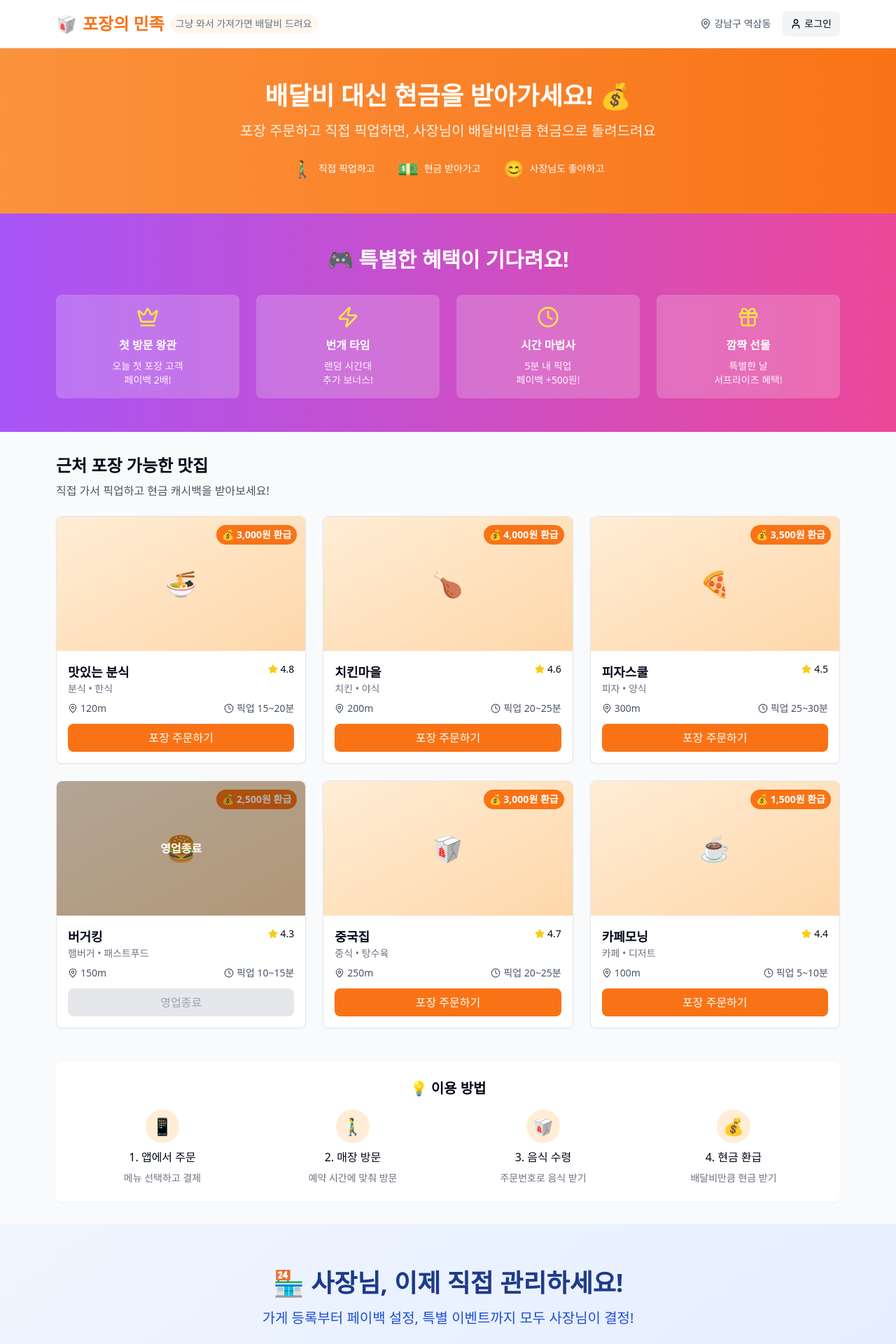
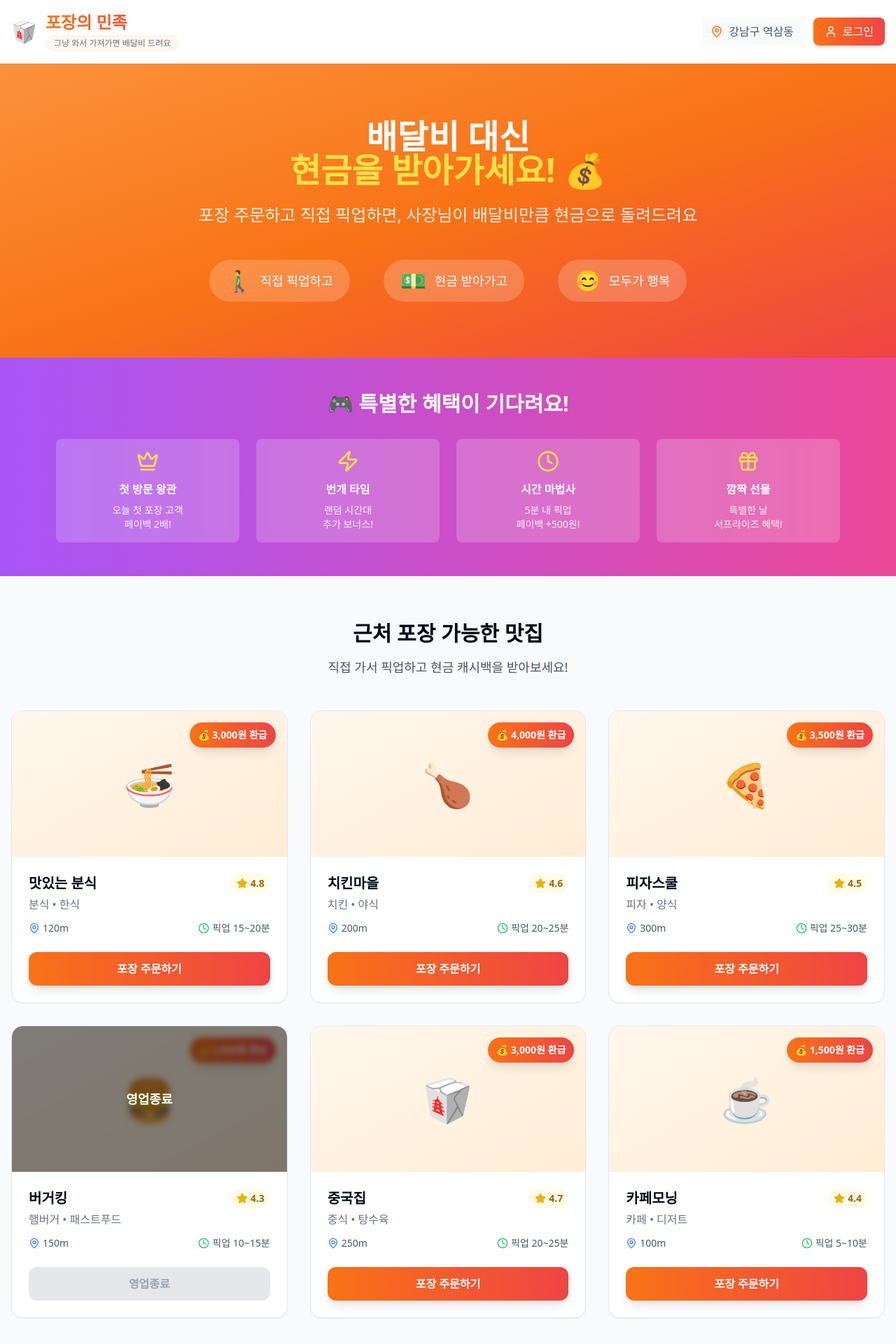
Before and after one commit to joon6093/lv3-vibe-coding, a React (Vite) app: page / in a window 1280 px wide. Shown: the top 1920 px of the page at 70% size. Built offline with nearby package versions, Linux system fonts and the light colour scheme.

Commit message:
Refactor: Improve UI layout and spacing
This commit aims to improve the overall visual presentation of the application by adjusting the layout and spacing of UI elements.

```diff
--- a/src/components/Header.tsx
+++ b/src/components/Header.tsx
@@ -4,25 +4,29 @@ import { MapPin, User } from 'lucide-react';
 
 const Header = () => {
   return (
-    <header className="bg-white shadow-sm border-b">
-      <div className="max-w-6xl mx-auto px-4 py-4">
+    <header className="bg-white shadow-sm border-b sticky top-0 z-40 backdrop-blur-sm bg-white/90">
+      <div className="max-w-7xl mx-auto px-4 py-4">
         <div className="flex items-center justify-between">
-          <div className="flex items-center space-x-2">
-            <div className="text-2xl">🥡</div>
-            <h1 className="text-2xl font-bold text-orange-500">포장의 민족</h1>
-            <span className="text-sm text-gray-500 font-medium bg-orange-50 px-2 py-1 rounded-full">
-              그냥 와서 가져가면 배달비 드려요
-            </span>
+          <div className="flex items-center space-x-3">
+            <div className="text-3xl">🥡</div>
+            <div>
+              <h1 className="text-2xl font-bold bg-gradient-to-r from-orange-500 to-red-500 bg-clip-text text-transparent">
+                포장의 민족
+              </h1>
+              <div className="text-xs text-gray-500 font-medium bg-orange-50 px-3 py-1 rounded-full inline-block">
+                그냥 와서 가져가면 배달비 드려요
+              </div>
+            </div>
           </div>
 
           <div className="flex items-center space-x-4">
-            <div className="flex items-center space-x-1 text-gray-600">
-              <MapPin size={16} />
-              <span className="text-sm">강남구 역삼동</span>
+            <div className="flex items-center space-x-2 text-gray-600 bg-gray-50 px-3 py-2 rounded-lg">
+              <MapPin size={18} className="text-orange-500" />
+              <span className="font-medium">강남구 역삼동</span>
             </div>
-            <button className="flex items-center space-x-1 bg-gray-100 hover:bg-gray-200 transition-colors px-3 py-2 rounded-lg">
-              <User size={16} />
-              <span className="text-sm">로그인</span>
+            <button className="flex items-center space-x-2 bg-gradient-to-r from-orange-500 to-red-500 hover:from-orange-600 hover:to-red-600 transition-all duration-300 text-white px-4 py-2 rounded-lg font-medium shadow-md hover:shadow-lg">
+              <User size={18} />
+              <span>로그인</span>
             </button>
           </div>
         </div>
--- a/src/components/HeroSection.tsx
+++ b/src/components/HeroSection.tsx
@@ -3,27 +3,30 @@ import React from 'react';
 
 const HeroSection = () => {
   return (
-    <div className="bg-gradient-to-r from-orange-400 to-orange-500 text-white py-12">
-      <div className="max-w-6xl mx-auto px-4 text-center">
-        <h2 className="text-3xl md:text-4xl font-bold mb-4">
-          배달비 대신 현금을 받아가세요! 💰
-        </h2>
-        <p className="text-lg md:text-xl mb-6 opacity-90">
-          포장 주문하고 직접 픽업하면, 사장님이 배달비만큼 현금으로 돌려드려요
-        </p>
+    <div className="bg-gradient-to-br from-orange-400 via-orange-500 to-red-500 text-white">
+      <div className="max-w-6xl mx-auto px-4 py-20">
+        <div className="text-center">
+          <h2 className="text-4xl md:text-5xl font-bold mb-6 leading-tight">
+            배달비 대신<br />
+            <span className="text-yellow-300">현금을 받아가세요!</span> 💰
+          </h2>
+          <p className="text-xl md:text-2xl mb-12 opacity-90 max-w-3xl mx-auto">
+            포장 주문하고 직접 픽업하면, 사장님이 배달비만큼 현금으로 돌려드려요
+          </p>
 
-        <div className="flex flex-col md:flex-row justify-center items-center space-y-4 md:space-y-0 md:space-x-8 text-sm">
-          <div className="flex items-center space-x-2">
-            <span className="text-2xl">🚶‍♂️</span>
-            <span>직접 픽업하고</span>
-          </div>
-          <div className="flex items-center space-x-2">
-            <span className="text-2xl">💵</span>
-            <span>현금 받아가고</span>
-          </div>
-          <div className="flex items-center space-x-2">
-            <span className="text-2xl">😊</span>
-            <span>사장님도 좋아하고</span>
+          <div className="flex flex-col md:flex-row justify-center items-center space-y-6 md:space-y-0 md:space-x-12">
+            <div className="flex items-center space-x-3 bg-white bg-opacity-20 backdrop-blur-sm rounded-full px-6 py-3">
+              <span className="text-3xl">🚶‍♂️</span>
+              <span className="text-lg font-medium">직접 픽업하고</span>
+            </div>
+            <div className="flex items-center space-x-3 bg-white bg-opacity-20 backdrop-blur-sm rounded-full px-6 py-3">
+              <span className="text-3xl">💵</span>
+              <span className="text-lg font-medium">현금 받아가고</span>
+            </div>
+            <div className="flex items-center space-x-3 bg-white bg-opacity-20 backdrop-blur-sm rounded-full px-6 py-3">
+              <span className="text-3xl">😊</span>
+              <span className="text-lg font-medium">모두가 행복</span>
+            </div>
           </div>
         </div>
       </div>
--- a/src/components/StoreCard.tsx
+++ b/src/components/StoreCard.tsx
@@ -26,52 +26,52 @@ const StoreCard: React.FC<StoreCardProps> = ({
   onOrderClick
 }) => {
   return (
-    <div className="bg-white rounded-lg shadow-sm border hover:shadow-md transition-shadow cursor-pointer">
+    <div className="bg-white rounded-2xl shadow-sm border hover:shadow-xl transition-all duration-300 cursor-pointer group overflow-hidden">
       <div className="relative">
-        <div className="h-48 bg-gradient-to-br from-orange-100 to-orange-200 rounded-t-lg flex items-center justify-center">
-          <div className="text-4xl">{image}</div>
-        </div>
+        <div className="h-52 bg-gradient-to-br from-orange-50 to-orange-100 flex items-center justify-center relative">
+          <div className="text-6xl group-hover:scale-110 transition-transform duration-300">{image}</div>
           {cashback > 0 && (
-          <div className="absolute top-3 right-3 bg-orange-500 text-white px-2 py-1 rounded-full text-sm font-semibold">
+            <div className="absolute top-4 right-4 bg-gradient-to-r from-orange-500 to-red-500 text-white px-3 py-2 rounded-full text-sm font-bold shadow-lg">
               💰 {cashback.toLocaleString()}원 환급
             </div>
           )}
           {!isOpen && (
-          <div className="absolute inset-0 bg-black bg-opacity-30 rounded-t-lg flex items-center justify-center">
-            <span className="text-white font-semibold">영업종료</span>
+            <div className="absolute inset-0 bg-black bg-opacity-50 flex items-center justify-center backdrop-blur-sm">
+              <span className="text-white font-bold text-lg">영업종료</span>
             </div>
           )}
         </div>
+      </div>
 
-      <div className="p-4">
-        <div className="flex items-start justify-between mb-2">
-          <div>
-            <h3 className="font-semibold text-lg">{name}</h3>
-            <p className="text-gray-500 text-sm">{category}</p>
+      <div className="p-6">
+        <div className="flex items-start justify-between mb-3">
+          <div className="flex-1">
+            <h3 className="font-bold text-xl mb-1">{name}</h3>
+            <p className="text-gray-500">{category}</p>
           </div>
-          <div className="flex items-center space-x-1">
-            <Star size={14} className="text-yellow-400 fill-current" />
-            <span className="text-sm font-medium">{rating}</span>
+          <div className="flex items-center space-x-1 bg-yellow-50 px-2 py-1 rounded-full">
+            <Star size={16} className="text-yellow-500 fill-current" />
+            <span className="text-sm font-semibold text-yellow-700">{rating}</span>
           </div>
         </div>
 
-        <div className="flex items-center justify-between text-sm text-gray-600 mb-3">
+        <div className="flex items-center justify-between text-sm text-gray-600 mb-6">
           <div className="flex items-center space-x-1">
-            <MapPin size={14} />
-            <span>{distance}</span>
+            <MapPin size={16} className="text-blue-500" />
+            <span className="font-medium">{distance}</span>
           </div>
           <div className="flex items-center space-x-1">
-            <Clock size={14} />
-            <span>픽업 {pickupTime}</span>
+            <Clock size={16} className="text-green-500" />
+            <span className="font-medium">픽업 {pickupTime}</span>
           </div>
         </div>
 
         <button
           onClick={onOrderClick}
           disabled={!isOpen}
-          className={`w-full py-2 rounded-lg font-medium transition-colors ${
+          className={`w-full py-3 rounded-xl font-bold transition-all duration-300 ${
             isOpen
-              ? 'bg-orange-500 hover:bg-orange-600 text-white'
+              ? 'bg-gradient-to-r from-orange-500 to-red-500 hover:from-orange-600 hover:to-red-600 text-white shadow-lg hover:shadow-xl transform hover:-translate-y-0.5'
               : 'bg-gray-200 text-gray-400 cursor-not-allowed'
           }`}
         >
--- a/src/pages/Index.tsx
+++ b/src/pages/Index.tsx
@@ -1,4 +1,3 @@
-
 import React, { useState } from 'react';
 import Header from '../components/Header';
 import HeroSection from '../components/HeroSection';
@@ -87,13 +86,15 @@ const Index = () => {
       <HeroSection />
       <GameElements />
 
-      <div className="max-w-6xl mx-auto px-4 py-8">
-        <div className="mb-6">
-          <h2 className="text-2xl font-bold mb-2">근처 포장 가능한 맛집</h2>
-          <p className="text-gray-600">직접 가서 픽업하고 현금 캐시백을 받아보세요!</p>
+      {/* Main Content - 매장 리스트 */}
+      <section className="py-16">
+        <div className="max-w-7xl mx-auto px-4">
+          <div className="text-center mb-12">
+            <h2 className="text-3xl font-bold mb-4">근처 포장 가능한 맛집</h2>
+            <p className="text-gray-600 text-lg">직접 가서 픽업하고 현금 캐시백을 받아보세요!</p>
           </div>
 
-        <div className="grid grid-cols-1 md:grid-cols-2 lg:grid-cols-3 gap-6">
+          <div className="grid grid-cols-1 md:grid-cols-2 xl:grid-cols-3 gap-8">
             {stores.map((store, index) => (
               <StoreCard
                 key={index}
@@ -102,41 +103,52 @@ const Index = () => {
               />
             ))}
           </div>
+        </div>
+      </section>
 
-        <div className="mt-12 bg-white rounded-lg p-6 shadow-sm">
-          <h3 className="text-xl font-semibold mb-4 text-center">💡 이용 방법</h3>
-          <div className="grid grid-cols-1 md:grid-cols-4 gap-4 text-center">
-            <div className="flex flex-col items-center space-y-2">
-              <div className="w-12 h-12 bg-orange-100 rounded-full flex items-center justify-center text-2xl">
+      {/* How to Use Section */}
+      <section className="py-16 bg-white">
+        <div className="max-w-6xl mx-auto px-4">
+          <div className="text-center mb-12">
+            <h3 className="text-3xl font-bold mb-4">💡 이용 방법</h3>
+            <p className="text-gray-600 text-lg">간단한 4단계로 현금을 받아가세요</p>
+          </div>
+
+          <div className="grid grid-cols-1 md:grid-cols-2 lg:grid-cols-4 gap-8">
+            <div className="text-center group">
+              <div className="w-20 h-20 bg-gradient-to-br from-orange-400 to-orange-500 rounded-2xl flex items-center justify-center text-3xl mb-6 mx-auto group-hover:scale-110 transition-transform duration-300">
                 📱
               </div>
-              <p className="font-medium">1. 앱에서 주문</p>
-              <p className="text-sm text-gray-500">메뉴 선택하고 결제</p>
+              <h4 className="text-xl font-bold mb-3">1. 앱에서 주문</h4>
+              <p className="text-gray-600">메뉴 선택하고 미리 결제</p>
             </div>
-            <div className="flex flex-col items-center space-y-2">
-              <div className="w-12 h-12 bg-orange-100 rounded-full flex items-center justify-center text-2xl">
+
+            <div className="text-center group">
+              <div className="w-20 h-20 bg-gradient-to-br from-blue-400 to-blue-500 rounded-2xl flex items-center justify-center text-3xl mb-6 mx-auto group-hover:scale-110 transition-transform duration-300">
                 🚶‍♂️
               </div>
-              <p className="font-medium">2. 매장 방문</p>
-              <p className="text-sm text-gray-500">예약 시간에 맞춰 방문</p>
+              <h4 className="text-xl font-bold mb-3">2. 매장 방문</h4>
+              <p className="text-gray-600">예약 시간에 맞춰 방문</p>
             </div>
-            <div className="flex flex-col items-center space-y-2">
-              <div className="w-12 h-12 bg-orange-100 rounded-full flex items-center justify-center text-2xl">
+
+            <div className="text-center group">
+              <div className="w-20 h-20 bg-gradient-to-br from-green-400 to-green-500 rounded-2xl flex items-center justify-center text-3xl mb-6 mx-auto group-hover:scale-110 transition-transform duration-300">
                 🥡
               </div>
-              <p className="font-medium">3. 음식 수령</p>
-              <p className="text-sm text-gray-500">주문번호로 음식 받기</p>
+              <h4 className="text-xl font-bold mb-3">3. 음식 수령</h4>
+              <p className="text-gray-600">주문번호로 음식 받기</p>
             </div>
-            <div className="flex flex-col items-center space-y-2">
-              <div className="w-12 h-12 bg-orange-100 rounded-full flex items-center justify-center text-2xl">
+
+            <div className="text-center group">
+              <div className="w-20 h-20 bg-gradient-to-br from-purple-400 to-purple-500 rounded-2xl flex items-center justify-center text-3xl mb-6 mx-auto group-hover:scale-110 transition-transform duration-300">
                 💰
               </div>
-              <p className="font-medium">4. 현금 환급</p>
-              <p className="text-sm text-gray-500">배달비만큼 현금 받기</p>
+              <h4 className="text-xl font-bold mb-3">4. 현금 환급</h4>
+              <p className="text-gray-600">배달비만큼 현금 받기</p>
             </div>
           </div>
         </div>
-      </div>
+      </section>
 
       <OwnerSection />
 
```
Lines whose indentation alone changed are shown as unchanged.
